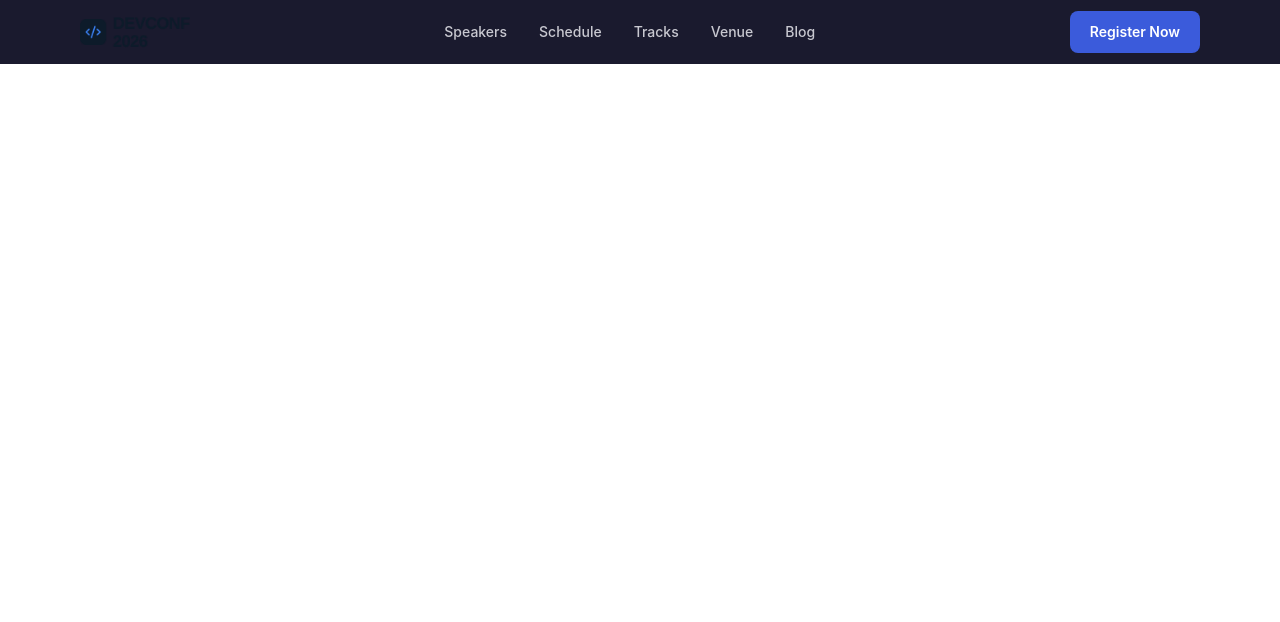
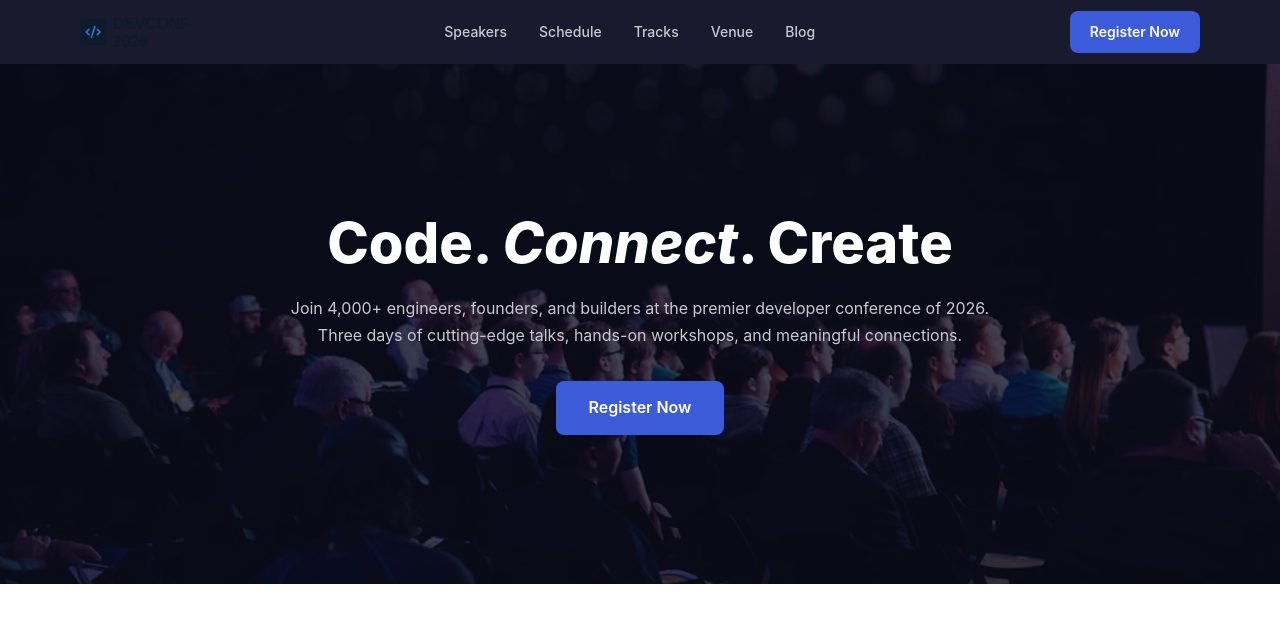
Before and after one commit to mdjahidhasan6544-ctrl/DevConf-2026, a plain HTML site: page index.html in a window 1280 px wide. Drawn offline with Linux system fonts and the light colour scheme.

Commit message:
hero section add

```diff
--- a/index.html
+++ b/index.html
@@ -25,6 +25,15 @@
       </div>
     </div>
   </nav>
+  <!-- Hero Section -->
+  <section class="hero">
+    <div class="hero-overlay"></div>
+    <div class="hero-content">
+      <h1>Code. <em>Connect</em>. Create</h1>
+      <p>Join 4,000+ engineers, founders, and builders at the premier developer conference of 2026. Three days of cutting-edge talks, hands-on workshops, and meaningful connections.</p>
+      <a href="#register" class="btn btn-primary">Register Now</a>
+    </div>
+  </section>
 
 </body>
 </html>
--- a/style.css
+++ b/style.css
@@ -91,3 +91,58 @@ img {
 .btn-register:hover {
   background: #364fc7;
 }
+
+/* ===== HERO ===== */
+.hero {
+  position: relative;
+  background: url('./assets/banner.jpg') center/cover no-repeat;
+  min-height: 520px;
+  display: flex;
+  align-items: center;
+  justify-content: center;
+  text-align: center;
+  padding: 80px 24px;
+}
+
+.hero-overlay {
+  position: absolute;
+  inset: 0;
+  background: rgba(10, 10, 26, 0.75);
+}
+
+.hero-content {
+  position: relative;
+  z-index: 1;
+  max-width: 700px;
+}
+
+.hero-content h1 {
+  font-size: 56px;
+  font-weight: 800;
+  color: #fff;
+  margin-bottom: 20px;
+  line-height: 1.1;
+}
+
+.hero-content h1 em {
+  font-style: italic;
+  color: #fff;
+}
+
+.hero-content p {
+  font-size: 16px;
+  color: #c8c8d0;
+  margin-bottom: 32px;
+  line-height: 1.7;
+}
+
+.btn-primary {
+  background: #3b5bdb;
+  color: #fff;
+  padding: 14px 32px;
+  font-size: 16px;
+}
+
+.btn-primary:hover {
+  background: #364fc7;
+}
```
